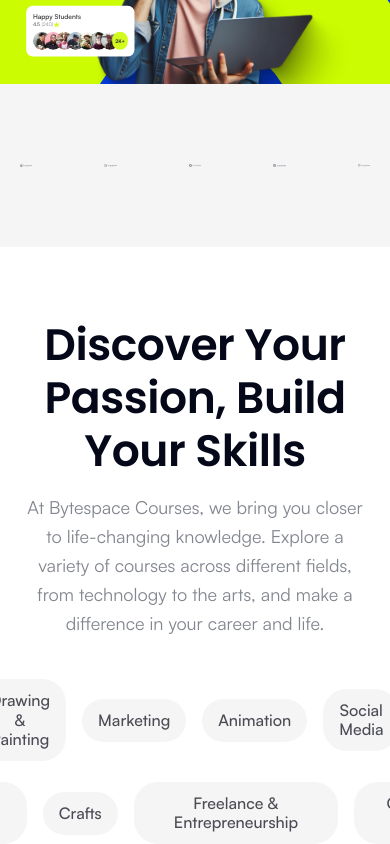
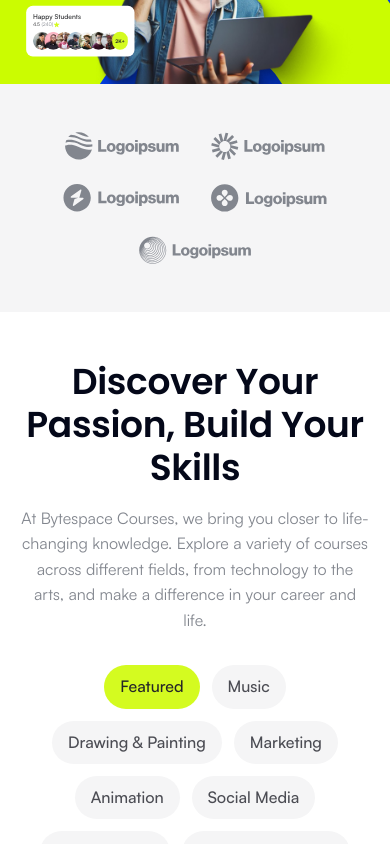
Before and after one commit to ShArafat58/bytespace-web, a Next.js app: page / in a window 390 px wide. Shown: the part 680-1524 px from the top of the page. Built offline with nearby package versions, Linux system fonts and the light colour scheme.

Commit message:
feat: make discover and learning paths sections responsive

```diff
--- a/components/sections/LearningPaths.tsx
+++ b/components/sections/LearningPaths.tsx
@@ -5,15 +5,18 @@ import { learningPaths } from "@/lib/data/learningPaths";
 
 export function LearningPaths() {
   return (
-    <section aria-labelledby="learning-paths-heading" className="pb-30">
-      <Container className="flex flex-col items-center gap-17">
+    <section
+      aria-labelledby="learning-paths-heading"
+      className="pb-16 xl:pb-30"
+    >
+      <Container className="flex flex-col items-center gap-10 xl:gap-17">
         <SectionHeading
           id="learning-paths-heading"
           title="Explore Diverse Learning Paths at Bytespace"
           description="At Bytespace, we believe in empowering individuals through knowledge. Our diverse range of courses spans various fields, ensuring there's something for everyone. Unleash your potential and explore our carefully curated categories."
-          titleClassName="text-heading-s"
+          titleClassName="md:text-heading-s"
         />
-        <ul className="grid w-full grid-cols-6 gap-10">
+        <ul className="grid w-full grid-cols-2 gap-4 sm:grid-cols-3 md:gap-6 xl:grid-cols-6 xl:gap-10">
           {learningPaths.map(({ label, Icon }) => (
             <li key={label}>
               <Link
@@ -26,7 +29,9 @@ export function LearningPaths() {
                     className="size-9 text-neutral-950"
                   />
                 </span>
-                <span className="text-label-xl text-neutral-950">{label}</span>
+                <span className="text-center text-label-l text-neutral-950 md:text-label-xl">
+                  {label}
+                </span>
               </Link>
             </li>
           ))}
--- a/components/sections/PartnerLogos.tsx
+++ b/components/sections/PartnerLogos.tsx
@@ -4,9 +4,9 @@ import { partners } from "@/lib/data/partners";
 
 export function PartnerLogos() {
   return (
-    <section aria-label="Our partners" className="bg-neutral-50 py-20">
+    <section aria-label="Our partners" className="bg-neutral-50 py-12 xl:py-20">
       <Container>
-        <ul className="flex items-end justify-center gap-18">
+        <ul className="flex flex-wrap items-end justify-center gap-x-8 gap-y-6 md:gap-x-12 xl:gap-x-18">
           {partners.map((partner) => (
             <li key={partner.src}>
               <Image
@@ -15,6 +15,7 @@ export function PartnerLogos() {
                 width={partner.width}
                 height={partner.height}
                 unoptimized
+                className="h-7 w-auto md:h-auto"
               />
             </li>
           ))}
--- a/components/sections/discover/CategoryTags.tsx
+++ b/components/sections/discover/CategoryTags.tsx
@@ -13,10 +13,13 @@ export function CategoryTags({ className }: { className?: string }) {
     <div
       role="group"
       aria-label="Course categories"
-      className={cn("flex flex-col items-center gap-5.25", className)}
+      className={cn("flex flex-col items-center gap-3 md:gap-5.25", className)}
     >
       {categoryTagRows.map((row, rowIndex) => (
-        <div key={row[0]} className="flex items-center gap-4">
+        <div
+          key={row[0]}
+          className="flex flex-wrap items-center justify-center gap-3 md:gap-4"
+        >
           {row.map((category) => (
             <Tag
               key={category}
--- a/components/sections/discover/DiscoverCourses.tsx
+++ b/components/sections/discover/DiscoverCourses.tsx
@@ -6,7 +6,11 @@ import { courses } from "@/lib/data/courses";
 
 export function DiscoverCourses() {
   return (
-    <section id="courses" aria-labelledby="discover-heading" className="py-18">
+    <section
+      id="courses"
+      aria-labelledby="discover-heading"
+      className="py-12 md:py-16 xl:py-18"
+    >
       <Container className="flex flex-col items-center">
         <SectionHeading
           id="discover-heading"
@@ -14,8 +18,8 @@ export function DiscoverCourses() {
           description="At Bytespace Courses, we bring you closer to life-changing knowledge. Explore a variety of courses across different fields, from technology to the arts, and make a difference in your career and life."
           titleClassName="max-w-147"
         />
-        <CategoryTags className="mt-10.5" />
-        <div className="mt-19.25 grid w-full grid-cols-3 gap-10">
+        <CategoryTags className="mt-8 xl:mt-10.5" />
+        <div className="mt-10 grid w-full grid-cols-1 gap-6 md:grid-cols-2 md:gap-8 xl:mt-19.25 xl:grid-cols-3 xl:gap-10">
           {courses.map((course) => (
             <CourseCard key={course.id} course={course} />
           ))}
--- a/components/ui/SectionHeading.tsx
+++ b/components/ui/SectionHeading.tsx
@@ -25,13 +25,15 @@ export function SectionHeading({
       <h2
         id={id}
         className={cn(
-          "font-heading text-heading-m text-vulcan-950",
+          "font-heading text-heading-s text-vulcan-950 md:text-heading-m",
           titleClassName,
         )}
       >
         {title}
       </h2>
-      <p className="text-body-l text-neutral-400">{description}</p>
+      <p className="text-body-m text-neutral-400 md:text-body-l">
+        {description}
+      </p>
     </div>
   );
 }
```
